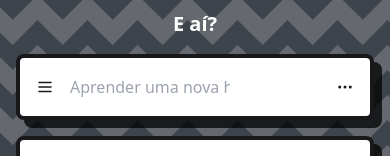
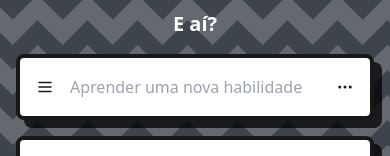
Before and after one commit to rodrigueslucas062/task-manager, a Next.js app: page / in a window 390 px wide. Shown: the part 230-386 px from the top of the page. Built offline with nearby package versions, Linux system fonts and the light colour scheme.

Commit message:
🎨📱Improvements in input responsiveness

```diff
--- a/src/components/Tasks.jsx
+++ b/src/components/Tasks.jsx
@@ -21,21 +21,19 @@ const TaskItem = ({ index }) => {
 
     return (
         <div className="rounded-lg inline-block m-1 max-md:px-2 p-3 w-full lg:w-1/3 relative bg-white border-4 border-zinc-900 text-zinc-900" style={shadowStyle}>
-            <div className="flex items-center justify-between group">
-                <div className="flex gap-2 lg:gap-4">
-                    <div className="group-hover:visible cursor-grab bg-white hover:bg-gray-200 p-2 rounded-full">
-                        <Menu size={18} />
-                    </div>
-                    <input
-                        type="text"
-                        className="bg-transparent focus:outline-none w-40 lg:w-[420px]"
+            <div className="flex items-center gap-2 lg:gap-4 justify-between group">
+                <div className="group-hover:visible cursor-grab bg-white hover:bg-gray-200 p-2 rounded-full">
+                    <Menu size={18} />
+                </div>
+                <div className="w-full">
+                    <input className="bg-transparent focus:outline-none w-full text-wrap text-ellipsis" type="text"
                         placeholder={isFirstInput ? generateRandomPlaceholder() : ""}
                         value={taskText}
                         onChange={handleChange}
                     />
                 </div>
                 <div className="flex gap-2 lg:gap-4">
-                    <button className={`${taskText ? 'bg-sky-700 hover:bg-sky-900 cursor-pointer text-white font-semibold py-1 px-3 rounded-3xl visible' : 'bg-sky-700 hover:bg-sky-900 cursor-pointer text-white font-semibold py-1 px-3 rounded-3xl invisible'}`}
+                    <button className={`${taskText ? 'bg-sky-700 hover:bg-sky-900 cursor-pointer text-white font-semibold py-1 px-3 rounded-3xl' : 'hidden'}`}
                         onClick={() => handleDone(index, setTaskText)}>Feito!</button>
                     <Dialog.Trigger
                         className="lg:invisible group-hover:visible bg-white hover:bg-gray-200 p-2 rounded-full">
```
